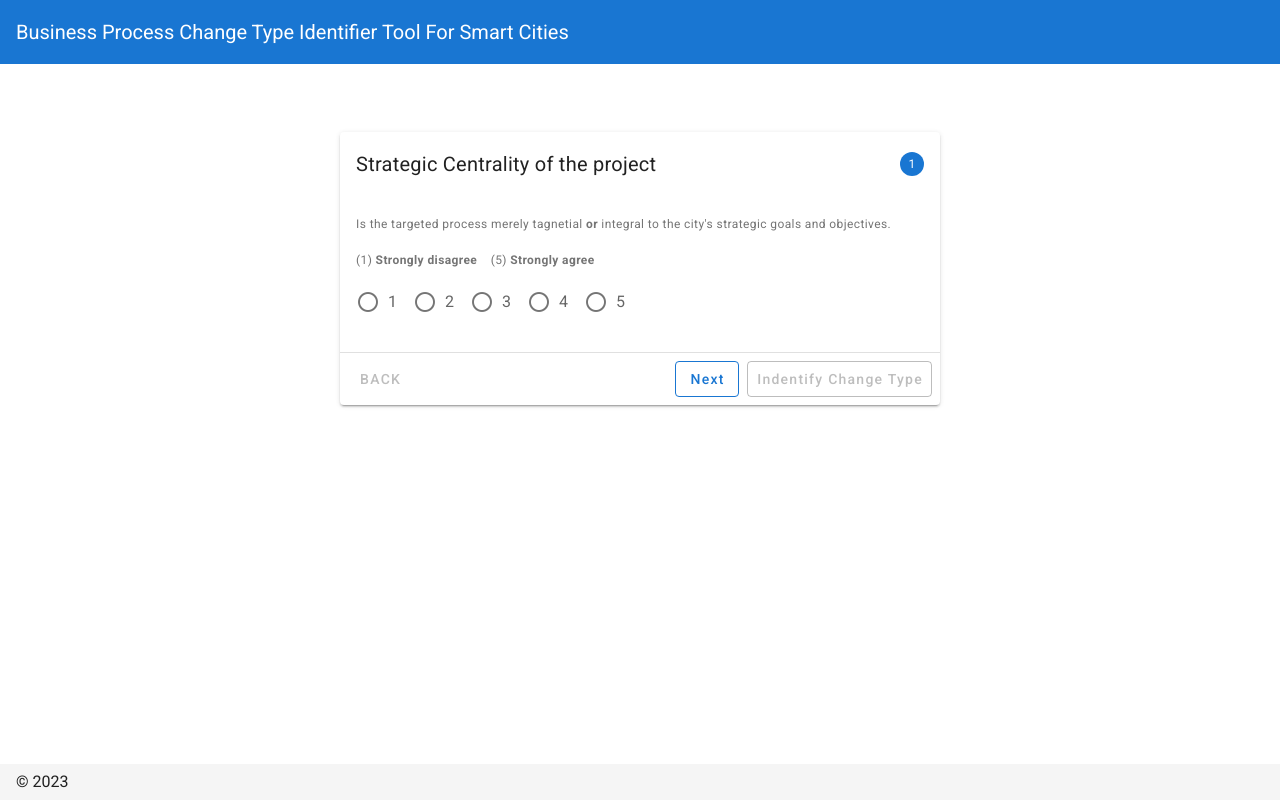
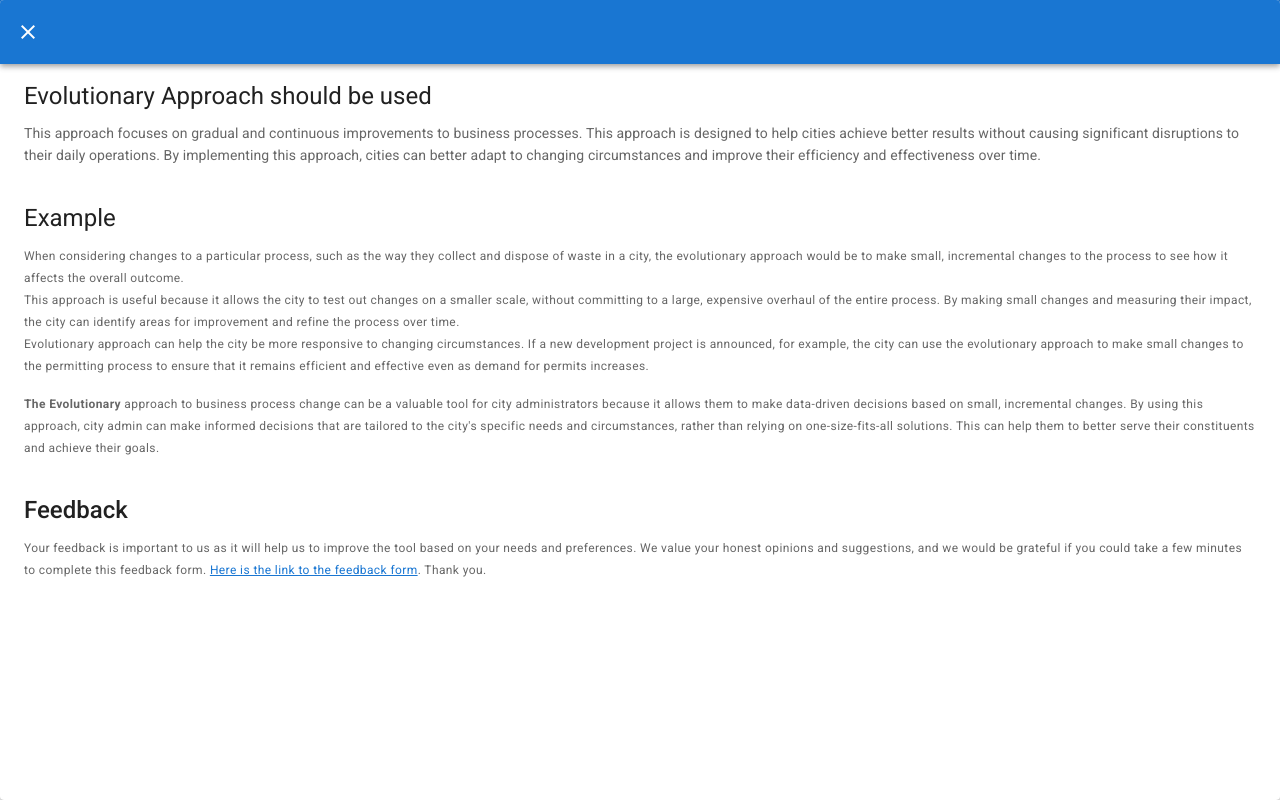
Before and after one commit to moon-grp/bpc-frontend, a Nuxt app: page /typid in a window 1280 px wide. Built offline with nearby package versions, Linux system fonts and the light colour scheme.

Commit message:
added feeback mechanism

```diff
--- a/pages/typid.vue
+++ b/pages/typid.vue
@@ -1,5 +1,34 @@
 <template>
-  <div>
+  <div class="fnt">
+    <v-expansion-panels>
+      <v-expansion-panel>
+        <v-expansion-panel-header class="text-capitalize">
+         Click for more details about this tool
+        </v-expansion-panel-header>
+        <v-expansion-panel-content>
+          This web-based tool for business process change type identifier in
+          smart cities was developed based on the paper
+          <b
+            >"Business Process Change: A Guide for Implementers" by Vahid
+            Javidroozi, Hanifa Shah, Ardavan Amini, and Gerald Feldman </b
+          >. The paper provided a comprehensive guide to the process of
+          implementing business process changes in organizations. It served as a
+          valuable resource for the development of this tool as it was the only
+          available guide that covered the necessary aspects of implementing
+          this project. The web-based tool was designed to help smart cities
+          identify the type of business process change required to improve their
+          services, and can be developed further to provide them with the
+          necessary data analysis and visualization tools to help with the
+          decision-making process.
+          <a
+            target="_blank"
+            href="https://www.researchgate.net/publication/306250608_Business_process_change_A_guide_for_implementers"
+            >Here is a link to the paper.</a
+          >
+        </v-expansion-panel-content>
+      </v-expansion-panel>
+    </v-expansion-panels>
+
     <v-card class="mx-auto mt-14" max-width="600">
       <v-card-title class="text-h6 font-weight-regular justify-space-between">
         <span>{{ currentTitle }}</span>
@@ -55,7 +84,8 @@
         <v-window-item :value="3">
           <v-card-text>
             <span class="text-caption grey--text text--darken-1">
-              Is the scope of the process intra-functional (limited to a specific area) <b>or</b>
+              Is the scope of the process intra-functional (limited to a
+              specific area) <b>or</b>
               interorganization (not limited to a specific area)
             </span>
             <div class="pt-4 text-caption grey--text text--darken-1">
@@ -75,8 +105,8 @@
         <v-window-item :value="4">
           <v-card-text>
             <span class="text-caption grey--text text--darken-1">
-              Is the senior management visibly removed in the BPR efforts <b>or</b> actively
-              involved in the BPR efforts.
+              Is the senior management visibly removed in the BPR (Business Process Reengineering) efforts
+              <b>or</b> actively involved in the BPR (Business Process Reengineering) efforts.
             </span>
             <div class="pt-4 text-caption grey--text text--darken-1">
               (1) <b>Strongly disagree</b> <span class="space"></span>(5)
@@ -115,7 +145,8 @@
         <v-window-item :value="6">
           <v-card-text>
             <span class="text-caption grey--text text--darken-1">
-            (the ability of a process to perform steps or actions effectively and efficiently, resulting in successful outcomes)<br>
+              (the ability of a process to perform steps or actions effectively
+              and efficiently, resulting in successful outcomes)<br />
             </span>
             <span class="text-caption grey--text text--darken-1">
               Is the process fucntioning marginally <b>or</b> is the process not
@@ -138,8 +169,8 @@
         <v-window-item :value="7">
           <v-card-text>
             <span class="text-caption grey--text text--darken-1">
-              Are only minimal resources availble to support the
-              process change <b>or</b> are resources abundant ?
+              Are only minimal resources availble to support the process change
+              <b>or</b> are resources abundant ?
             </span>
             <div class="pt-4 text-caption grey--text text--darken-1">
               (1) <b>Strongly disagree</b> <span class="space"></span>(5)
@@ -219,7 +250,7 @@
         <v-window-item :value="11">
           <v-card-text>
             <span class="text-caption grey--text text--darken-1">
-              Is the BPR effort targeted at an internal support process
+              Is the BPR (Business Process Reengineering) effort targeted at an internal support process
               <b>or</b> a core process
             </span>
             <div class="pt-4 text-caption grey--text text--darken-1">
@@ -301,11 +332,11 @@
         </v-card-title>
         <v-card-text>
           This approach focuses on gradual and continuous improvements to
-          business processes. This approach is designed to help cities
-          achieve better results without causing significant disruptions to
-          their daily operations. By implementing this approach, cities can
-          better adapt to changing circumstances and improve their efficiency
-          and effectiveness over time.
+          business processes. This approach is designed to help cities achieve
+          better results without causing significant disruptions to their daily
+          operations. By implementing this approach, cities can better adapt to
+          changing circumstances and improve their efficiency and effectiveness
+          over time.
         </v-card-text>
         <v-card-title>
           <span class="headline">Example</span>
@@ -341,6 +372,13 @@
               them to better serve their constituents and achieve their goals.
             </span>
           </div>
+        </v-card-text>
+
+        <v-card-title class="headline">Feedback</v-card-title>
+        <v-card-text>
+          <span class="caption">
+            Your feedback is important to us as it will help us to improve the tool based on your needs and preferences. We value your honest opinions and suggestions, and we would be grateful if you could take a few minutes to complete this feedback form. <a target="_blank" href="https://forms.office.com/e/ue6SjNcmsk">Here is the link to the feedback form</a>. Thank you.
+          </span>
         </v-card-text>
       </v-card>
     </v-dialog>
@@ -398,6 +436,13 @@
             changing environment.
           </span>
         </v-card-text>
+        <v-card-title class="headline">Feedback</v-card-title>
+        <v-card-text>
+          <span class="caption">
+            Your feedback is important to us as it will help us to improve the tool based on your needs and preferences. We value your honest opinions and suggestions, and we would be grateful if you could take a few minutes to complete this feedback form. <a target="_blank" href="https://forms.office.com/e/ue6SjNcmsk">Here is the link to the feedback form</a>. Thank you.
+          </span>
+        </v-card-text>
+
       </v-card>
     </v-dialog>
   </div>
@@ -425,7 +470,7 @@ export default {
     valueChain: '',
     riskPropensity: '',
     ticksLabels: ['Figs', 'Lemon', 'Pear', 'Apple'],
-    dialog1: false,
+    dialog1: true,
     dialog2: false,
   }),
 
@@ -503,7 +548,12 @@ export default {
 </script>
 
 <style>
+@import url('https://fonts.googleapis.com/css2?family=Urbanist:wght@500&display=swap');
 .space {
   margin-left: 10px;
 }
+.fnt{
+  font-family: 'Urbanist', sans-serif;
+  font-size: 14px;
+}
 </style>
```
